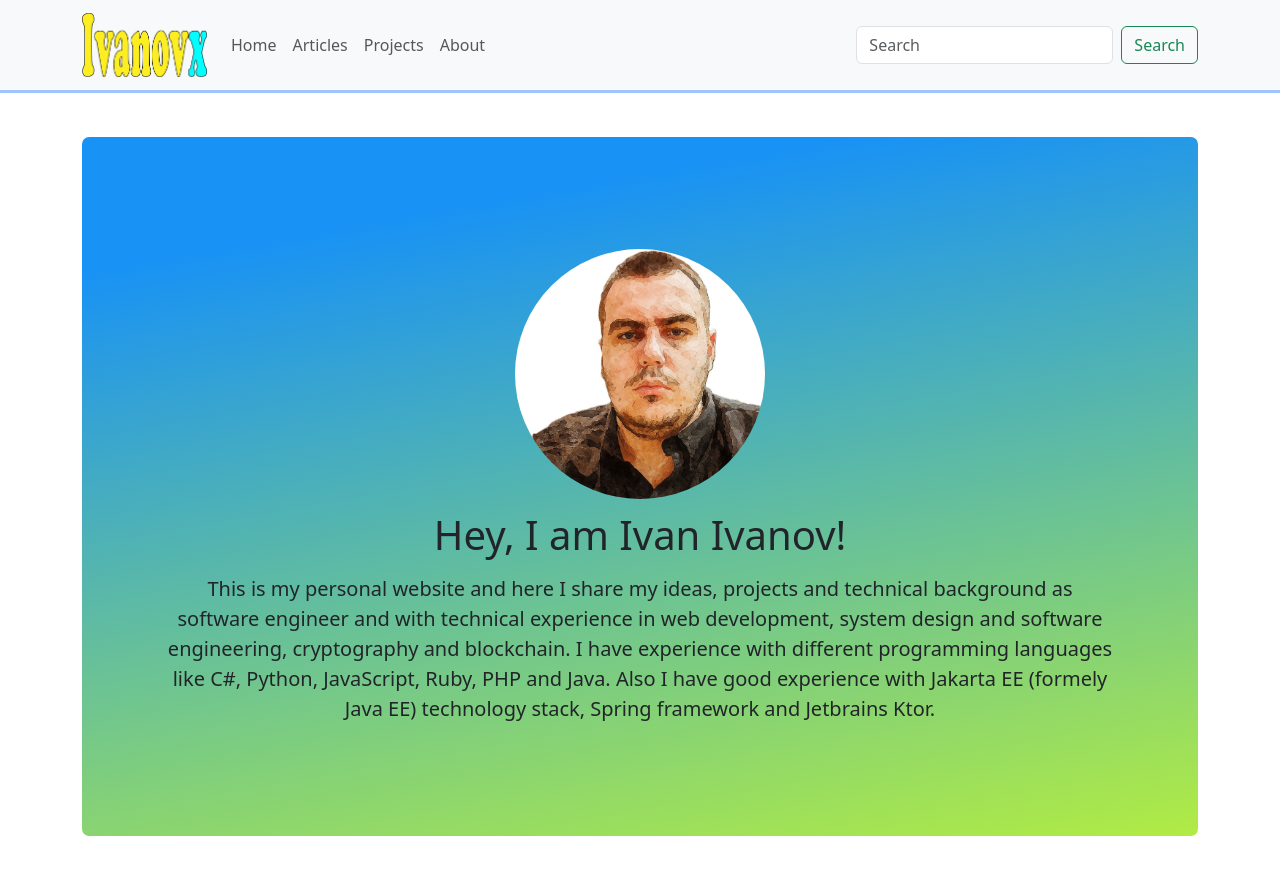
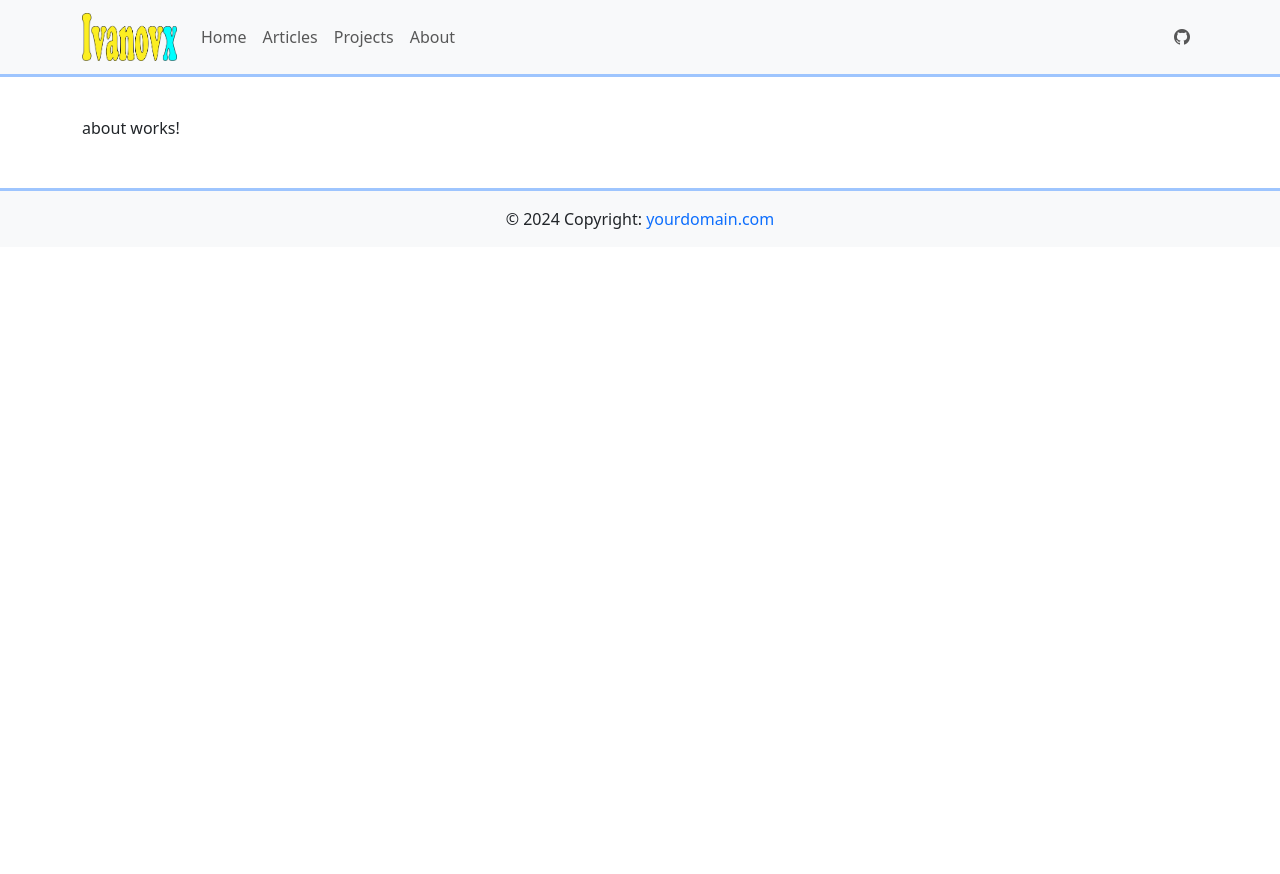
Before and after one commit to ivanovx/ivanovx, an Angular app: page /about in a window 1280 px wide. Before the commit this address led to /home. Shown: the top 874 px of the page. After the commit the page ends 800 px from the top, so only its background shows below. Built offline with nearby package versions, Linux system fonts and the light colour scheme.

Commit message:
update components

```diff
--- a/package.json
+++ b/package.json
@@ -21,6 +21,7 @@
     "@angular/router": "^19.2.0",
     "@angular/ssr": "^19.2.17",
     "bootstrap": "^5.3.8",
+    "bootstrap-icons": "^1.13.1",
     "express": "^4.18.2",
     "rxjs": "~7.8.0",
     "tslib": "^2.3.0",
--- /dev/null
+++ b/src/app/about/about.component.html
@@ -0,0 +1 @@
+<p>about works!</p>
--- a/src/app/app.component.css
+++ b/src/app/app.component.css
@@ -1,4 +1,4 @@
 .content {
-    margin-top: 2.75rem;
+    margin-top: 7.25rem;
     margin-bottom: 2.75rem;
 }
--- a/src/app/app.component.html
+++ b/src/app/app.component.html
@@ -1,7 +1,7 @@
-<nav class="navbar navbar-expand-lg bg-body-tertiary border-3 border-bottom border-primary-subtle">
+<nav class="navbar navbar-expand-lg fixed-top bg-body-tertiary border-3 border-bottom border-primary-subtle">
     <div class="container">
         <a class="navbar-brand" href="/">
-            <img src="/images/logo.png" class="img-fluid" width="125" />
+            <img src="/images/logo.png" class="img-fluid" width="95" />
         </a>
         <button class="navbar-toggler" type="button" data-bs-toggle="collapse" data-bs-target="#navbarSupportedContent"
             aria-controls="navbarSupportedContent" aria-expanded="false" aria-label="Toggle navigation">
@@ -19,13 +19,16 @@
                     <a class="nav-link" routerLink="projects">Projects</a>
                 </li>
                 <li class="nav-item">
-                    <a class="nav-link" routerLink="articles">About</a>
+                    <a class="nav-link" routerLink="about">About</a>
                 </li>
             </ul>
-            <form class="d-flex" role="search">
-                <input class="form-control me-2" type="search" placeholder="Search" aria-label="Search" />
-                <button class="btn btn-outline-success" type="submit">Search</button>
-            </form>
+            <ul class="navbar-nav flex-row flex-wrap ms-md-auto" role="search">
+                <li class="nav-item col-6 col-lg-auto">
+                    <a class="nav-link" href="">
+                        <i class="bi bi-github"></i>
+                    </a>
+                </li>
+            </ul>
         </div>
     </div>
 </nav>
@@ -33,3 +36,10 @@
 <div class="container content">
     <router-outlet />
 </div>
+
+<footer class="bg-body-tertiary text-center text-lg-start mt-5 border-3 border-top border-primary-subtle">
+    <div class="text-center p-3">
+        © 2024 Copyright:
+        <a class="text-decoration-none" href="/">yourdomain.com</a>
+    </div>
+</footer>
--- a/src/app/app.config.ts
+++ b/src/app/app.config.ts
@@ -1,8 +1,8 @@
+import { provideRouter } from '@angular/router';
 import { ApplicationConfig, provideZoneChangeDetection } from '@angular/core';
-import { provideRouter } from '@angular/router';
+import { provideClientHydration, withEventReplay } from '@angular/platform-browser';
 
 import { routes } from './app.routes';
-import { provideClientHydration, withEventReplay } from '@angular/platform-browser';
 
 export const appConfig: ApplicationConfig = {
     providers: [
--- a/src/app/app.routes.ts
+++ b/src/app/app.routes.ts
@@ -1,6 +1,7 @@
 import { Routes } from '@angular/router';
 
 import { HomeComponent } from './home/home.component';
+import { AboutComponent } from './about/about.component';
 import { AdminComponent } from './admin/admin.component';
 import { ProjectsComponent } from './projects/projects.component';
 import { ArticlesComponent } from './articles/articles.component';
@@ -9,6 +10,10 @@ export const routes: Routes = [
     {
         path: 'home',
         component: HomeComponent
+    },
+    {
+        path: 'about',
+        component: AboutComponent
     },
     {
         path: 'projects',
--- a/src/styles.css
+++ b/src/styles.css
@@ -1,2 +1,4 @@
 /* You can add global styles to this file, and also import other style files */
-@import "bootstrap/dist/css/bootstrap.min.css";
+
+@import "bootstrap/dist/css/bootstrap.css";
+@import "bootstrap-icons/font/bootstrap-icons.css";
```
Also changed, not shown: src/app/about/about.component.ts (added, +11 -0 lines), src/app/app.component.ts (+3 -4 lines), src/app/app.config.server.ts (+5 -4 lines), src/app/about/about.component.css (added), 2 other files (tests, documents, lock files or other folders).
